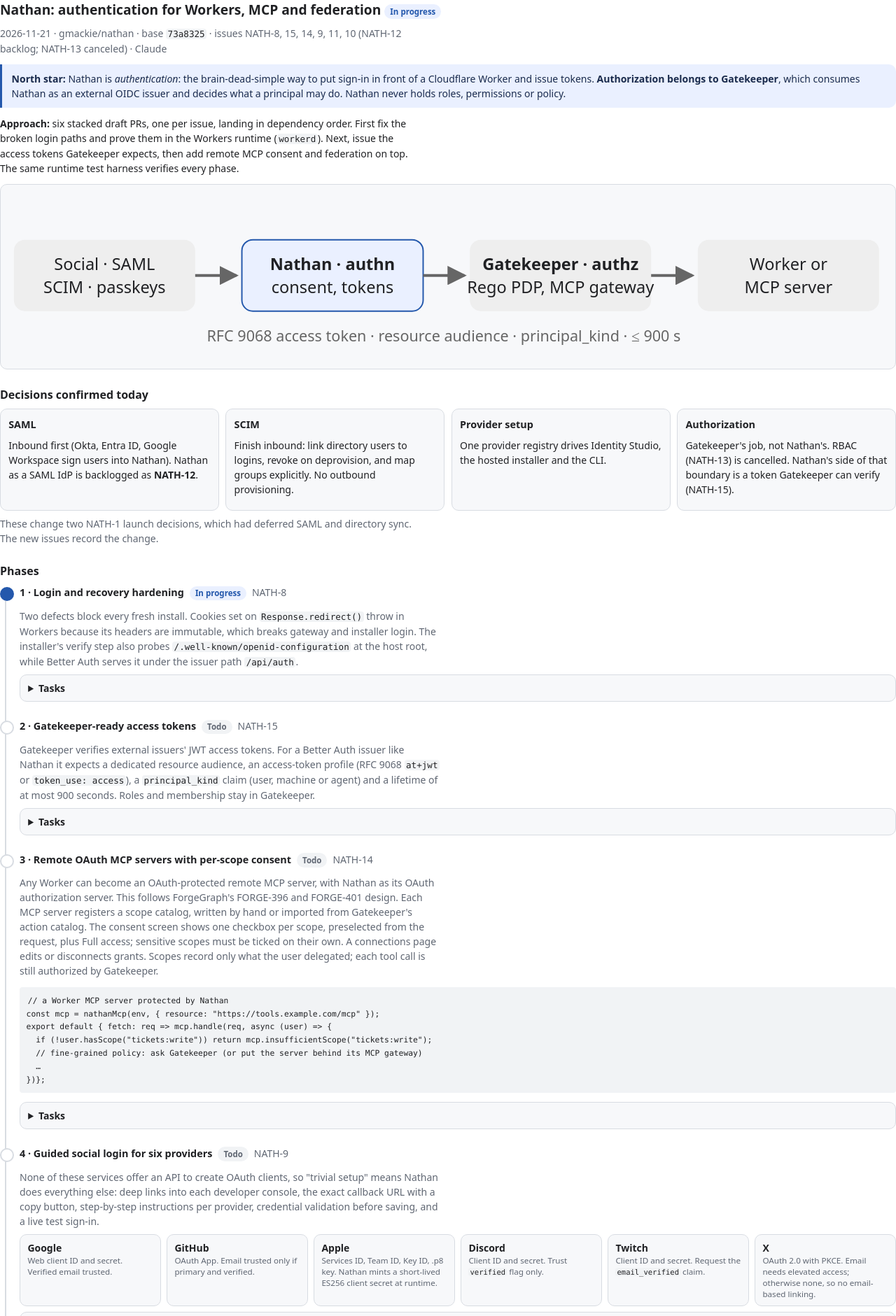
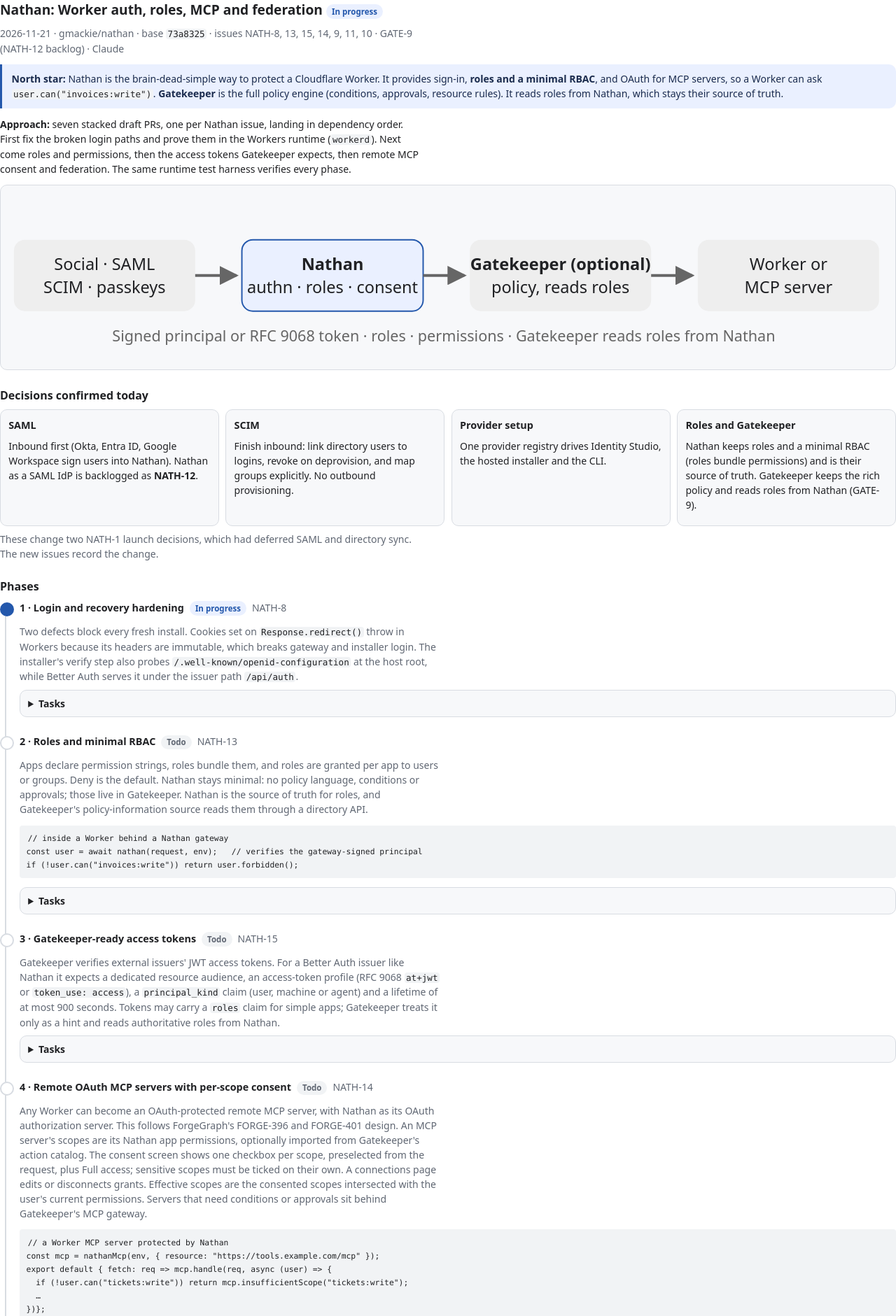
Before and after one commit to gmackie/nathan, a website: page docs/plans/2026-11-21-hardening-federation.html in a window 1280 px wide. Shown: the top 1881 px of the page at 70% size. Drawn offline with Linux system fonts and the light colour scheme.

Commit message:
NATH-8: plan: Nathan keeps roles and minimal RBAC; Gatekeeper reads roles from Nathan
Restore NATH-13 with a narrower scope (roles bundle permissions, no
policy language), add the directory API for Gatekeeper's PIP (GATE-9),
and cap MCP scopes by current permissions again.

Co-Authored-By: Claude Opus 5.5 <noreply@anthropic.com>

```diff
--- a/docs/plans/2026-11-21-hardening-federation.html
+++ b/docs/plans/2026-11-21-hardening-federation.html
@@ -3,7 +3,7 @@
 <head>
 <meta charset="utf-8">
 <meta name="viewport" content="width=device-width, initial-scale=1">
-<title>Nathan: authentication for Workers</title>
+<title>Nathan: Worker auth, roles and federation</title>
 <style>
   * { box-sizing: border-box; }
   body { margin: 0; color: var(--foreground, #202124); font: 14px/1.5 var(--font-sans, system-ui, sans-serif); }
@@ -53,25 +53,25 @@
 </head>
 <body>
 <main>
-  <h1 class="reveal">Nathan: authentication for Workers, MCP and federation <span class="badge">In progress</span></h1>
-  <p class="meta reveal" style="--i:1">2026-11-21 · gmackie/nathan · base <code>73a8325</code> · issues NATH-8, 15, 14, 9, 11, 10 (NATH-12 backlog; NATH-13 canceled) · Claude</p>
+  <h1 class="reveal">Nathan: Worker auth, roles, MCP and federation <span class="badge">In progress</span></h1>
+  <p class="meta reveal" style="--i:1">2026-11-21 · gmackie/nathan · base <code>73a8325</code> · issues NATH-8, 13, 15, 14, 9, 11, 10 · GATE-9 (NATH-12 backlog) · Claude</p>
 
-  <div class="callout reveal" style="--i:2"><strong>North star:</strong> Nathan is <em>authentication</em>: the brain-dead-simple way to put sign-in in front of a Cloudflare Worker and issue tokens. <strong>Authorization belongs to Gatekeeper</strong>, which consumes Nathan as an external OIDC issuer and decides what a principal may do. Nathan never holds roles, permissions or policy.</div>
-  <p class="reveal" style="--i:2"><strong>Approach:</strong> six stacked draft PRs, one per issue, landing in dependency order. First fix the broken login paths and prove them in the Workers runtime (<code>workerd</code>). Next, issue the access tokens Gatekeeper expects, then add remote MCP consent and federation on top. The same runtime test harness verifies every phase.</p>
+  <div class="callout reveal" style="--i:2"><strong>North star:</strong> Nathan is the brain-dead-simple way to protect a Cloudflare Worker. It provides sign-in, <strong>roles and a minimal RBAC</strong>, and OAuth for MCP servers, so a Worker can ask <code>user.can("invoices:write")</code>. <strong>Gatekeeper</strong> is the full policy engine (conditions, approvals, resource rules). It reads roles from Nathan, which stays their source of truth.</div>
+  <p class="reveal" style="--i:2"><strong>Approach:</strong> seven stacked draft PRs, one per Nathan issue, landing in dependency order. First fix the broken login paths and prove them in the Workers runtime (<code>workerd</code>). Next come roles and permissions, then the access tokens Gatekeeper expects, then remote MCP consent and federation. The same runtime test harness verifies every phase.</p>
 
   <figure class="card reveal" style="--i:2;margin:.75rem 0">
-    <svg viewBox="0 0 640 120" role="img" aria-label="Sign-in methods feed Nathan, which issues access tokens; Gatekeeper evaluates policy on those tokens; the protected Worker or MCP server serves the request." style="width:100%;height:auto">
+    <svg viewBox="0 0 640 120" role="img" aria-label="Sign-in methods feed Nathan, which authenticates, owns roles and permissions, and issues tokens. Optionally Gatekeeper evaluates richer policy, reading roles from Nathan. The protected Worker or MCP server serves the request." style="width:100%;height:auto">
       <g font-size="12" fill="var(--foreground,#202124)" font-family="var(--font-sans,system-ui)">
         <rect x="4" y="34" width="132" height="52" rx="8" fill="var(--muted,#eee)"/><text x="70" y="56" text-anchor="middle">Social · SAML</text><text x="70" y="73" text-anchor="middle">SCIM · passkeys</text>
-        <rect x="170" y="34" width="132" height="52" rx="8" fill="var(--accent-surface,#eaf0ff)" stroke="var(--accent,#2458ac)"/><text x="236" y="56" text-anchor="middle" font-weight="600">Nathan · authn</text><text x="236" y="73" text-anchor="middle">consent, tokens</text>
-        <rect x="336" y="34" width="132" height="52" rx="8" fill="var(--muted,#eee)"/><text x="402" y="56" text-anchor="middle" font-weight="600">Gatekeeper · authz</text><text x="402" y="73" text-anchor="middle">Rego PDP, MCP gateway</text>
+        <rect x="170" y="34" width="132" height="52" rx="8" fill="var(--accent-surface,#eaf0ff)" stroke="var(--accent,#2458ac)"/><text x="236" y="56" text-anchor="middle" font-weight="600">Nathan</text><text x="236" y="73" text-anchor="middle">authn · roles · consent</text>
+        <rect x="336" y="34" width="132" height="52" rx="8" fill="var(--muted,#eee)"/><text x="402" y="56" text-anchor="middle" font-weight="600">Gatekeeper (optional)</text><text x="402" y="73" text-anchor="middle">policy, reads roles</text>
         <rect x="502" y="34" width="132" height="52" rx="8" fill="var(--muted,#eee)"/><text x="568" y="56" text-anchor="middle">Worker or</text><text x="568" y="73" text-anchor="middle">MCP server</text>
       </g>
       <g stroke="var(--muted-foreground,#666)" stroke-width="2" fill="none" marker-end="url(#ah)">
         <path d="M136 60 H166"/><path d="M302 60 H332"/><path d="M468 60 H498"/>
       </g>
       <defs><marker id="ah" viewBox="0 0 8 8" refX="7" refY="4" markerWidth="7" markerHeight="7" orient="auto"><path d="M0 0 L8 4 L0 8 z" fill="var(--muted-foreground,#666)"/></marker></defs>
-      <text x="317" y="108" text-anchor="middle" font-size="11" fill="var(--muted-foreground,#666)" font-family="var(--font-sans,system-ui)">RFC 9068 access token · resource audience · principal_kind · ≤ 900 s</text>
+      <text x="317" y="108" text-anchor="middle" font-size="11" fill="var(--muted-foreground,#666)" font-family="var(--font-sans,system-ui)">Signed principal or RFC 9068 token · roles · permissions · Gatekeeper reads roles from Nathan</text>
     </svg>
   </figure>
 
@@ -80,7 +80,7 @@
     <section class="card reveal" style="--i:4"><h3>SAML</h3><p>Inbound first (Okta, Entra ID, Google Workspace sign users into Nathan). Nathan as a SAML IdP is backlogged as <strong>NATH-12</strong>.</p></section>
     <section class="card reveal" style="--i:5"><h3>SCIM</h3><p>Finish inbound: link directory users to logins, revoke on deprovision, and map groups explicitly. No outbound provisioning.</p></section>
     <section class="card reveal" style="--i:6"><h3>Provider setup</h3><p>One provider registry drives Identity Studio, the hosted installer and the CLI.</p></section>
-    <section class="card reveal" style="--i:6"><h3>Authorization</h3><p>Gatekeeper's job, not Nathan's. RBAC (NATH-13) is cancelled. Nathan's side of that boundary is a token Gatekeeper can verify (NATH-15).</p></section>
+    <section class="card reveal" style="--i:6"><h3>Roles and Gatekeeper</h3><p>Nathan keeps roles and a minimal RBAC (roles bundle permissions) and is their source of truth. Gatekeeper keeps the rich policy and reads roles from Nathan (GATE-9).</p></section>
   </div>
   <p class="muted">These change two NATH-1 launch decisions, which had deferred SAML and directory sync. The new issues record the change.</p>
 
@@ -98,8 +98,23 @@
           <tr><td>Miniflare test harness running the real Worker bundles</td><td><code>tests/runtime/*</code></td><td><code>npm run test:runtime</code> in CI</td><td><span class="chip todo">Todo</span></td></tr>
         </tbody></table></div></details></li>
 
-    <li class="reveal" style="--i:9"><div class="head"><h3>2 · Gatekeeper-ready access tokens</h3><span class="chip todo">Todo</span><span class="muted">NATH-15</span></div>
-      <p class="muted">Gatekeeper verifies external issuers' JWT access tokens. For a Better Auth issuer like Nathan it expects a dedicated resource audience, an access-token profile (RFC 9068 <code>at+jwt</code> or <code>token_use: access</code>), a <code>principal_kind</code> claim (user, machine or agent) and a lifetime of at most 900 seconds. Roles and membership stay in Gatekeeper.</p>
+    <li class="reveal" style="--i:9"><div class="head"><h3>2 · Roles and minimal RBAC</h3><span class="chip todo">Todo</span><span class="muted">NATH-13</span></div>
+      <p class="muted">Apps declare permission strings, roles bundle them, and roles are granted per app to users or groups. Deny is the default. Nathan stays minimal: no policy language, conditions or approvals; those live in Gatekeeper. Nathan is the source of truth for roles, and Gatekeeper's policy-information source reads them through a directory API.</p>
+      <pre style="padding:.6rem;overflow-x:auto"><code>// inside a Worker behind a Nathan gateway
+const user = await nathan(request, env);   // verifies the gateway-signed principal
+if (!user.can("invoices:write")) return user.forbidden();</code></pre>
+      <details><summary>Tasks</summary><div class="table-scroll"><table>
+        <thead><tr><th>Task</th><th>Files</th><th>Verification</th><th>Status</th></tr></thead>
+        <tbody>
+          <tr><td>Schema: permissions, roles, groups, members, per-app grants; migrate today's app role lists and global admin role</td><td><code>migrations/0011_rbac.sql</code></td><td>SQLite migration tests</td><td><span class="chip todo">Todo</span></td></tr>
+          <tr><td>One pure evaluator for gateway, RPC and tokens; both NATH-1 access modes</td><td><code>src/shared/policy.mjs</code></td><td>Deny by default, group grant, revoked grant, blocked user, disabled app</td><td><span class="chip todo">Todo</span></td></tr>
+          <tr><td>Gateway signed principal (cached ≤ 60 s); SDK <code>nathan(request)</code> with <code>hasRole</code>, <code>can</code> and <code>require</code></td><td><code>src/gateway/*</code>, <code>src/sdk/*</code></td><td>workerd: forged principal rejected; grant removal takes effect within 60 s</td><td><span class="chip todo">Todo</span></td></tr>
+          <tr><td>Directory read API and change cursor for Gatekeeper's policy-information source</td><td><code>src/auth/*</code></td><td>Returns the same roles the evaluator uses (contract test with GATE-9)</td><td><span class="chip todo">Todo</span></td></tr>
+          <tr><td>Studio roles, groups and grants; permissions as code; <code>nathan protect &lt;worker&gt;</code></td><td><code>src/auth/ui.ts</code>, <code>scripts/*</code></td><td>5-minute quickstart followed end to end</td><td><span class="chip todo">Todo</span></td></tr>
+        </tbody></table></div></details></li>
+
+    <li class="reveal" style="--i:10"><div class="head"><h3>3 · Gatekeeper-ready access tokens</h3><span class="chip todo">Todo</span><span class="muted">NATH-15</span></div>
+      <p class="muted">Gatekeeper verifies external issuers' JWT access tokens. For a Better Auth issuer like Nathan it expects a dedicated resource audience, an access-token profile (RFC 9068 <code>at+jwt</code> or <code>token_use: access</code>), a <code>principal_kind</code> claim (user, machine or agent) and a lifetime of at most 900 seconds. Tokens may carry a <code>roles</code> claim for simple apps; Gatekeeper treats it only as a hint and reads authoritative roles from Nathan.</p>
       <details><summary>Tasks</summary><div class="table-scroll"><table>
         <thead><tr><th>Task</th><th>Files</th><th>Verification</th><th>Status</th></tr></thead>
         <tbody>
@@ -109,26 +124,25 @@
           <tr><td>Documented Gatekeeper identity-provider entry for a Nathan install; cross-repo verification test</td><td><code>docs/gatekeeper.md</code>, <code>tests/runtime/*</code></td><td>Token verifies under Gatekeeper's profile; ID tokens and other audiences are rejected</td><td><span class="chip todo">Todo</span></td></tr>
         </tbody></table></div></details></li>
 
-    <li class="reveal" style="--i:10"><div class="head"><h3>3 · Remote OAuth MCP servers with per-scope consent</h3><span class="chip todo">Todo</span><span class="muted">NATH-14</span></div>
-      <p class="muted">Any Worker can become an OAuth-protected remote MCP server, with Nathan as its OAuth authorization server. This follows ForgeGraph's FORGE-396 and FORGE-401 design. Each MCP server registers a scope catalog, written by hand or imported from Gatekeeper's action catalog. The consent screen shows one checkbox per scope, preselected from the request, plus Full access; sensitive scopes must be ticked on their own. A connections page edits or disconnects grants. Scopes record only what the user delegated; each tool call is still authorized by Gatekeeper.</p>
+    <li class="reveal" style="--i:10"><div class="head"><h3>4 · Remote OAuth MCP servers with per-scope consent</h3><span class="chip todo">Todo</span><span class="muted">NATH-14</span></div>
+      <p class="muted">Any Worker can become an OAuth-protected remote MCP server, with Nathan as its OAuth authorization server. This follows ForgeGraph's FORGE-396 and FORGE-401 design. An MCP server's scopes are its Nathan app permissions, optionally imported from Gatekeeper's action catalog. The consent screen shows one checkbox per scope, preselected from the request, plus Full access; sensitive scopes must be ticked on their own. A connections page edits or disconnects grants. Effective scopes are the consented scopes intersected with the user's current permissions. Servers that need conditions or approvals sit behind Gatekeeper's MCP gateway.</p>
       <pre style="padding:.6rem;overflow-x:auto"><code>// a Worker MCP server protected by Nathan
 const mcp = nathanMcp(env, { resource: "https://tools.example.com/mcp" });
 export default { fetch: req =&gt; mcp.handle(req, async (user) =&gt; {
-  if (!user.hasScope("tickets:write")) return mcp.insufficientScope("tickets:write");
-  // fine-grained policy: ask Gatekeeper (or put the server behind its MCP gateway)
+  if (!user.can("tickets:write")) return mcp.insufficientScope("tickets:write");
   …
 })};</code></pre>
       <details><summary>Tasks</summary><div class="table-scroll"><table>
         <thead><tr><th>Task</th><th>Files</th><th>Verification</th><th>Status</th></tr></thead>
         <tbody>
           <tr><td>Spike: per-app resources with Better Auth (static <code>resources</code> today) versus a Nathan-owned resource layer</td><td><code>src/auth/instance.ts</code></td><td>Token <code>aud</code> equals the registered MCP resource</td><td><span class="chip todo">Todo</span></td></tr>
-          <tr><td>Per-resource scope catalog (hand-written or imported from Gatekeeper's action catalog): labels, implied scopes, aliases, Full access marker, sensitive scopes</td><td><code>src/shared/scopes.mjs</code></td><td>Sensitive scope never implied by an alias or Full access</td><td><span class="chip todo">Todo</span></td></tr>
+          <tr><td>Scope catalog from app permissions (or imported from Gatekeeper's action catalog): labels, implied scopes, aliases, Full access marker, sensitive scopes</td><td><code>src/shared/scopes.mjs</code></td><td>Sensitive scope never implied by an alias or Full access</td><td><span class="chip todo">Todo</span></td></tr>
           <tr><td>Public-client registration limited to MCP scopes; mandatory <code>resource</code>; S256 PKCE; rate limits</td><td><code>src/auth/instance.ts</code>, <code>worker.ts</code></td><td>Wrong or missing <code>resource</code> rejected</td><td><span class="chip todo">Todo</span></td></tr>
           <tr><td>Script-free per-scope consent page; connections page; refresh narrows to intersection</td><td><code>src/auth/ui.ts</code></td><td>Consent CSRF and ticket replay rejected; grant edits take effect within 60 s</td><td><span class="chip todo">Todo</span></td></tr>
           <tr><td><code>nathanMcp()</code> Worker SDK: resource metadata, 401 and <code>insufficient_scope</code> challenges; move Nathan's own <code>/mcp</code> onto it</td><td><code>src/sdk/*</code>, <code>src/auth/mcp.ts</code></td><td>MCP TypeScript SDK client: discovery → registration → narrowed consent → tool call in workerd</td><td><span class="chip todo">Todo</span></td></tr>
         </tbody></table></div></details></li>
 
-    <li class="reveal" style="--i:10"><div class="head"><h3>4 · Guided social login for six providers</h3><span class="chip todo">Todo</span><span class="muted">NATH-9</span></div>
+    <li class="reveal" style="--i:10"><div class="head"><h3>5 · Guided social login for six providers</h3><span class="chip todo">Todo</span><span class="muted">NATH-9</span></div>
       <p class="muted">None of these services offer an API to create OAuth clients, so "trivial setup" means Nathan does everything else: deep links into each developer console, the exact callback URL with a copy button, step-by-step instructions per provider, credential validation before saving, and a live test sign-in.</p>
       <div class="providers">
         <div class="prov"><b>Google</b><small>Web client ID and secret. Verified email trusted.</small></div>
@@ -148,16 +162,16 @@ export default { fetch: req =&gt; mcp.handle(req, async (user) =&gt; {
           <tr><td>Sign-in page shows every enabled provider</td><td><code>src/auth/worker.ts</code></td><td>workerd: Discord redirect carries the correct state and PKCE parameters</td><td><span class="chip todo">Todo</span></td></tr>
         </tbody></table></div></details></li>
 
-    <li class="reveal" style="--i:11"><div class="head"><h3>5 · Production inbound SCIM</h3><span class="chip todo">Todo</span><span class="muted">NATH-11</span></div>
-      <p class="muted">SCIM currently only stages records. This phase makes directory changes take effect: link each record to a login identity, revoke sessions and tokens on deprovision, and pass group membership to Gatekeeper, which owns access decisions.</p>
+    <li class="reveal" style="--i:11"><div class="head"><h3>6 · Production inbound SCIM</h3><span class="chip todo">Todo</span><span class="muted">NATH-11</span></div>
+      <p class="muted">SCIM currently only stages records. This phase makes directory changes take effect: link each record to a login identity, revoke sessions and tokens on deprovision, and apply only the group mappings an admin has configured.</p>
       <details><summary>Tasks</summary><div class="table-scroll"><table>
         <thead><tr><th>Task</th><th>Files</th><th>Verification</th><th>Status</th></tr></thead>
         <tbody>
           <tr><td>Link by connection + externalId; email match only under a verified domain</td><td><code>src/auth/scim/*</code>, migration <code>0012</code></td><td>Unverified-domain email does not link</td><td><span class="chip todo">Todo</span></td></tr>
           <tr><td>Deprovision: ban the user, revoke sessions and refresh tokens, fan out back-channel logout</td><td><code>src/auth/scim/directory.ts</code>, <code>admin-service.ts</code></td><td>Revocation within 60 s; reactivating does not restore old sessions</td><td><span class="chip todo">Todo</span></td></tr>
-          <tr><td>Expose directory groups and membership to Gatekeeper's org data (Nathan holds no grants); idempotent reconciliation</td><td><code>src/auth/scim/admin.ts</code>, <code>ui.ts</code></td><td>Okta and Entra PATCH fixtures; replay is a no-op</td><td><span class="chip todo">Todo</span></td></tr>
+          <tr><td>Map directory groups to Nathan groups, only by explicit admin choice (Gatekeeper sees them through the directory API); idempotent reconciliation</td><td><code>src/auth/scim/admin.ts</code>, <code>ui.ts</code></td><td>Okta and Entra PATCH fixtures; replay is a no-op</td><td><span class="chip todo">Todo</span></td></tr>
         </tbody></table></div></details></li>
-    <li class="reveal" style="--i:12"><div class="head"><h3>6 · Inbound enterprise SAML</h3><span class="chip todo">Todo</span><span class="muted">NATH-10</span></div>
+    <li class="reveal" style="--i:12"><div class="head"><h3>7 · Inbound enterprise SAML</h3><span class="chip todo">Todo</span><span class="muted">NATH-10</span></div>
       <p class="muted">The <code>@better-auth/sso</code> plugin already implements the SAML protocol. Nathan needs a safe admin layer around it: metadata validation, SP metadata to copy, domain-verified enablement, certificate rotation, and audit. The phase starts with a proof-of-concept that samlify and xmldom run inside workerd.</p>
       <details><summary>Tasks</summary><div class="table-scroll"><table>
         <thead><tr><th>Task</th><th>Files</th><th>Verification</th><th>Status</th></tr></thead>
@@ -172,8 +186,8 @@ export default { fetch: req =&gt; mcp.handle(req, async (user) =&gt; {
 
   <h2>Scope</h2>
   <div class="grid">
-    <section class="card"><h3>✓ In</h3><ul><li>The six phases above, each as a draft PR</li><li>Runtime tests in workerd</li><li>Docs: providers, SAML and SCIM guides</li></ul></section>
-    <section class="card no"><h3>✕ Out</h3><ul><li>Nathan as a SAML IdP (NATH-12)</li><li>Outbound SCIM</li><li>Roles, permissions or policy in Nathan (Gatekeeper)</li><li>Auto-creating OAuth apps through provider APIs</li><li>Marking any PR production-ready before staging verification and independent security review</li></ul></section>
+    <section class="card"><h3>✓ In</h3><ul><li>The seven phases above, each as a draft PR</li><li>Runtime tests in workerd</li><li>Docs: providers, SAML and SCIM guides</li></ul></section>
+    <section class="card no"><h3>✕ Out</h3><ul><li>Nathan as a SAML IdP (NATH-12)</li><li>Outbound SCIM</li><li>Policy language, conditions and approvals in Nathan (Gatekeeper)</li><li>Auto-creating OAuth apps through provider APIs</li><li>Marking any PR production-ready before staging verification and independent security review</li></ul></section>
   </div>
 
   <h2>Risks</h2>
```
